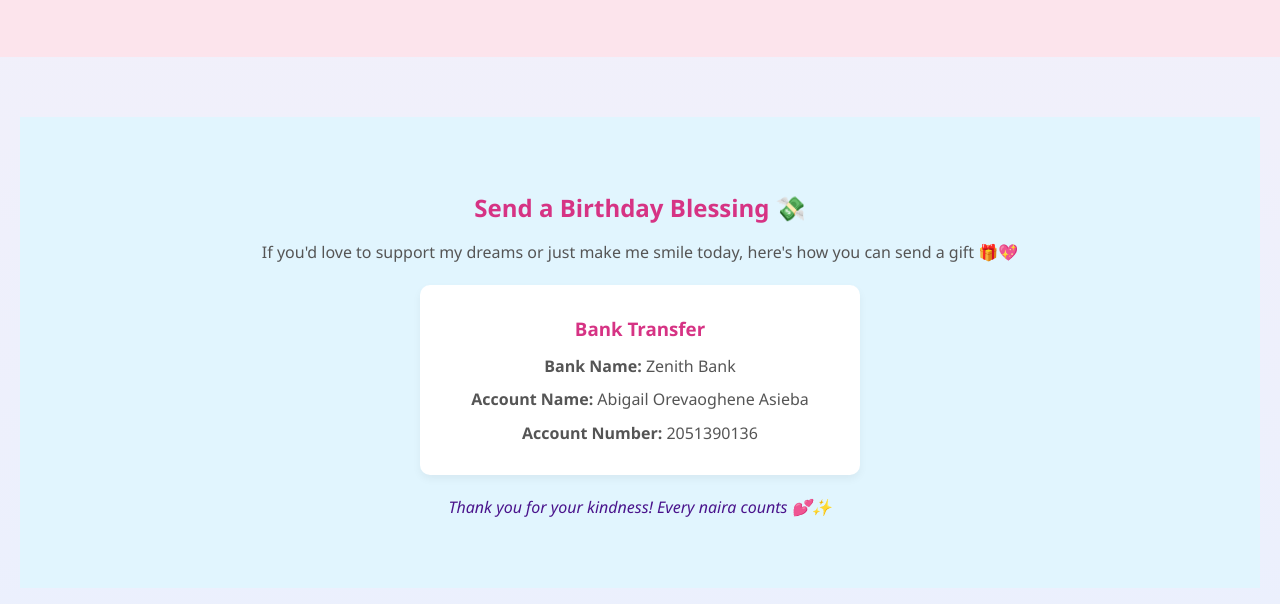
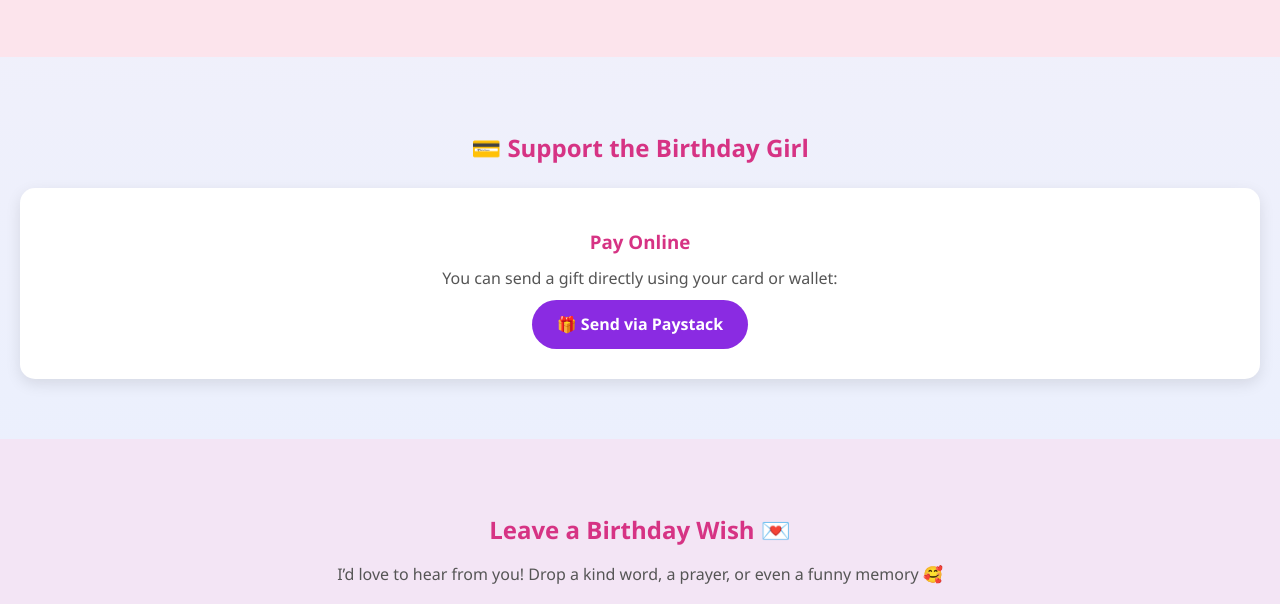
Before and after one commit to Abbie2005/My-Birthday-Countdown, a plain HTML site: page index.html in a window 1280 px wide. Shown: the part 1429-2033 px from the top of the page. Drawn offline with nearby package versions, Linux system fonts and the light colour scheme.

Commit message:
feat: update Open Graph title and enhance support section styling

```diff
--- a/index.html
+++ b/index.html
@@ -4,7 +4,7 @@
   <meta charset="UTF-8" />
   <meta name="viewport" content="width=device-width, initial-scale=1.0"/>
   <title>Abigail’s Birthday Countdown 🎉</title>
-      <meta property="og:title" content="Countdown to My Birthday 🎂" />
+      <meta property="og:title" content="Countdown to My Birthday 🎂!" />
     <meta
       property="og:description"
       content="I'm Abigail — software engineering student, embedded systems dreamer, and lover of Jesus.
@@ -86,22 +86,19 @@
     </div>
   </section>
 
-<section class="section">
-  <section class="support">
-    <h2>Send a Birthday Blessing 💸</h2>
-    <p>If you'd love to support my dreams or just make me smile today, here's how you can send a gift 🎁💖</p>
+<section id="pay-online" class="section fade-in-up">
+  <div class="container">
+    <h2>💳 Support the Birthday Girl</h2>
+    <div class="online-pay">
+      <h3>Pay Online</h3>
+      <p>You can send a gift directly using your card or wallet:</p>
+      <a href="https://paystack.shop/pay/abbie-birthday" target="_blank" class="pay-btn">
+        🎁 Send via Paystack
+      </a>
+    </div>
+  </div>
+</section>
 
-    <div class="bank-info">
-      <h3>Bank Transfer</h3>
-      <p><strong>Bank Name:</strong> Zenith Bank</p>
-      <p><strong>Account Name:</strong> Abigail Orevaoghene Asieba</p>
-      <p><strong>Account Number:</strong> 2051390136</p>
-    </div>
-
-
-    <p class="thank-you">Thank you for your kindness! Every naira counts 💕✨</p>
-  </section>
-</section>
 
 
 <section class="wishes">
--- a/styles.css
+++ b/styles.css
@@ -229,24 +229,30 @@ section {
 
 
 /* Support Section */
-.support {
-  background: #e1f5fe;
+.online-pay {
+  text-align: center;
+  background: #fff;
+  padding: 30px;
+  border-radius: 15px;
+  box-shadow: 0 5px 15px rgba(0,0,0,0.1);
+  margin-top: 20px;
 }
 
-.bank-info {
-  background: #ffffff;
-  padding: 20px;
-  margin: 20px auto;
-  max-width: 400px;
-  border-radius: 10px;
-  box-shadow: 0 4px 8px rgba(0,0,0,0.05);
+.pay-btn {
+  display: inline-block;
+  padding: 12px 25px;
+  background-color: #8a2be2; /* Purple-blue mix */
+  color: #fff;
+  border-radius: 30px;
+  font-size: 16px;
+  text-decoration: none;
+  transition: background 0.3s ease;
 }
 
-.thank-you {
-  margin-top: 20px;
-  font-style: italic;
-  color: #4a148c;
+.pay-btn:hover {
+  background-color: #5a1d91;
 }
+
 
 /* Wishes Section */
 .wishes {
```
